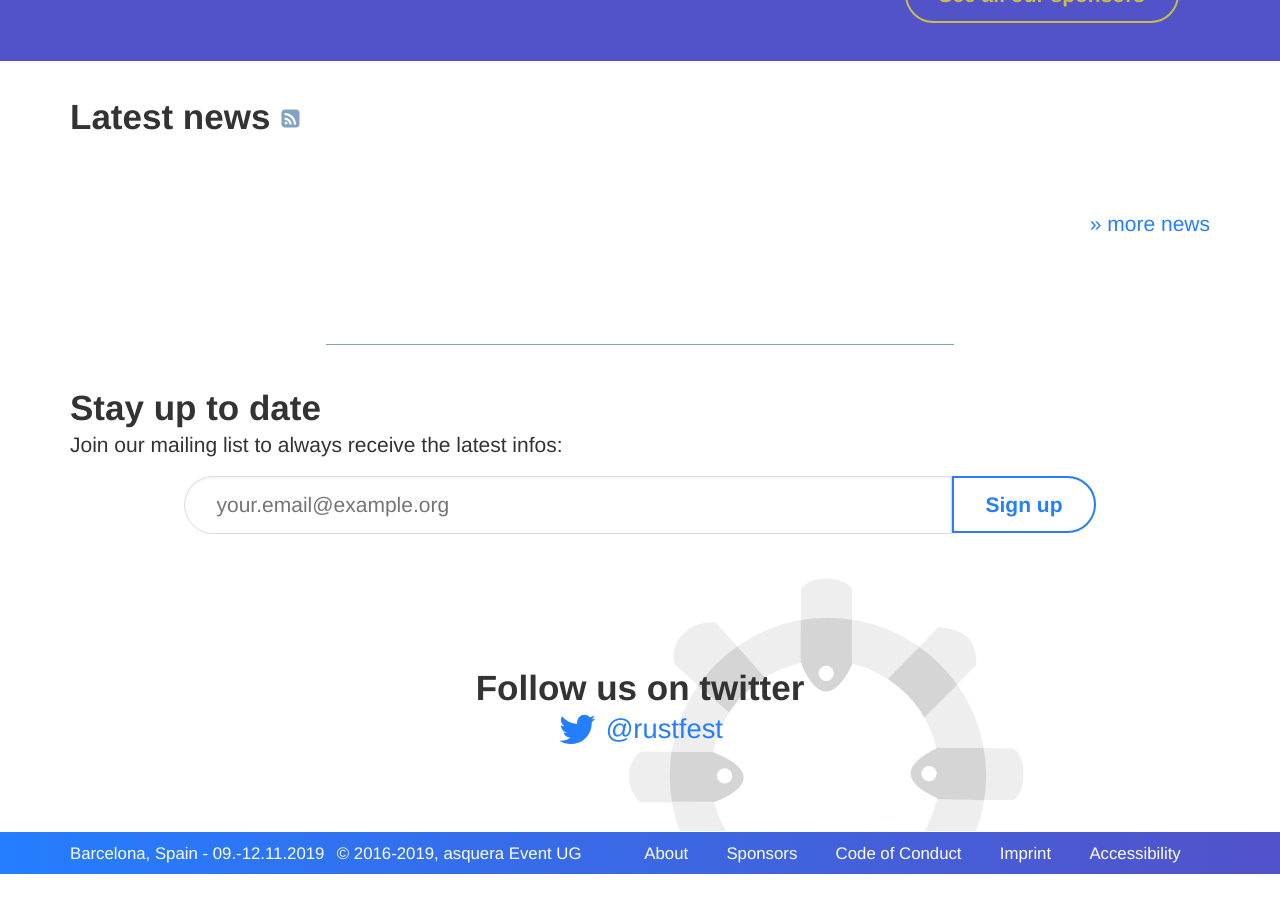
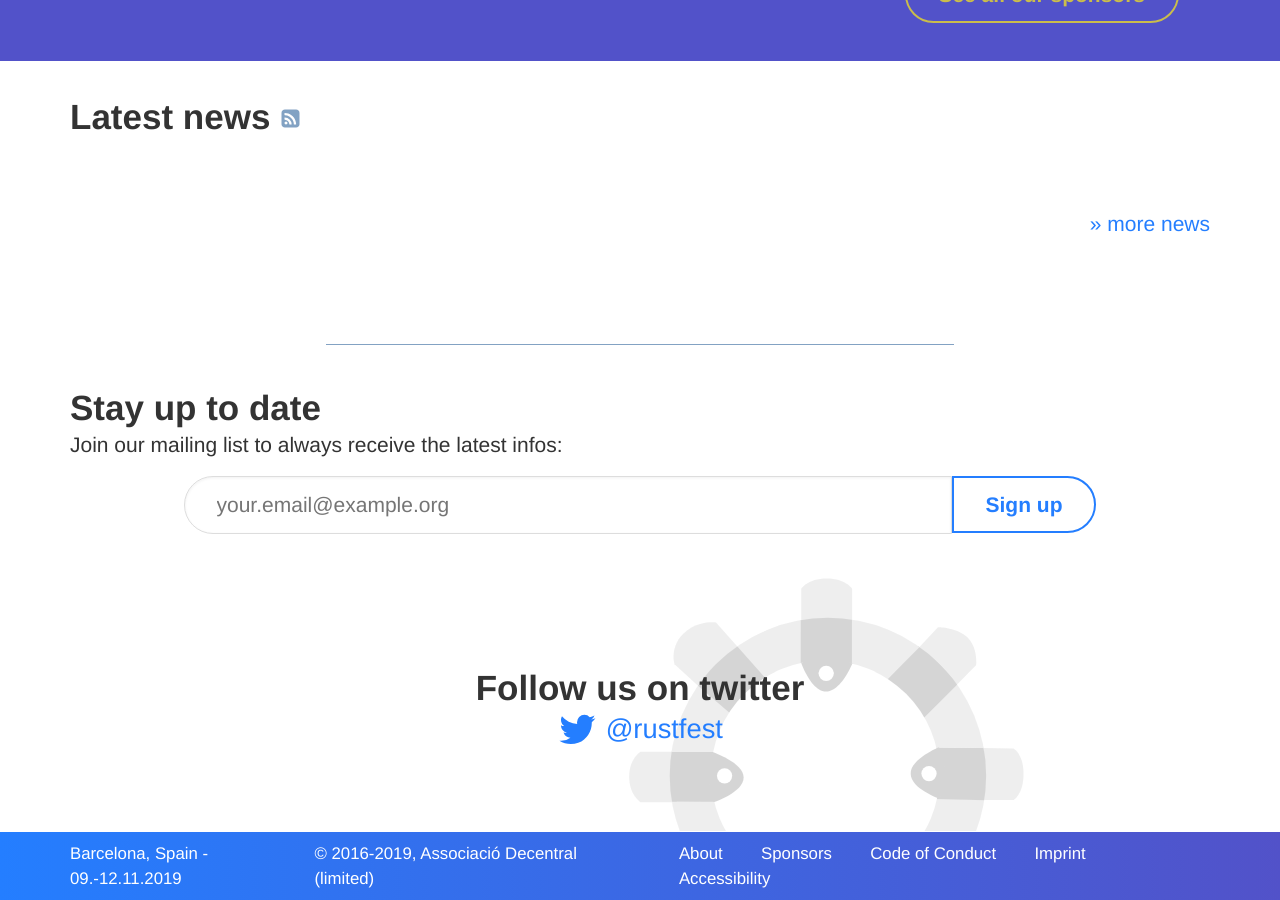
Before and after one commit to RustFestEU/barcelona.rustfest.eu, a Jekyll site: the page built from index.html, in a window 1280 px wide and 900 px high, scrolled down 1361 px. Built offline with Jekyll 4.4.1, drawn with Linux system fonts in a browser that asks for light colours; nearby versions of some CDN libraries; before the commit the page ends 2235 px from its top, so only the background shows below that.

Commit message:
Finish the imprint transformation

```diff
--- a/_config.yml
+++ b/_config.yml
@@ -28,7 +28,7 @@ event:
 
 
 # Page Settings
-owner: "asquera Event UG"
+owner: "Associació Decentral (limited)"
 
 collections:
   sessions:
--- a/_layouts/meta-twitter-card-generator.html
+++ b/_layouts/meta-twitter-card-generator.html
@@ -7,7 +7,7 @@
   <meta name="viewport" content="width=device-width, initial-scale=1">
 
   <title>RustFest.EU</title>
-  <meta name="author" content="asquera Event UG">
+  <meta name="author" content="{{ site.owner }}">
   <meta name="description" content="A Community Rust conference for the Rusty folks all around Europe. Mark your calendars, September 30th!">
   <meta name="keywords" content="rust, conf, rustfest, rustfesteu, conference, programming language, zurich">
 
```
